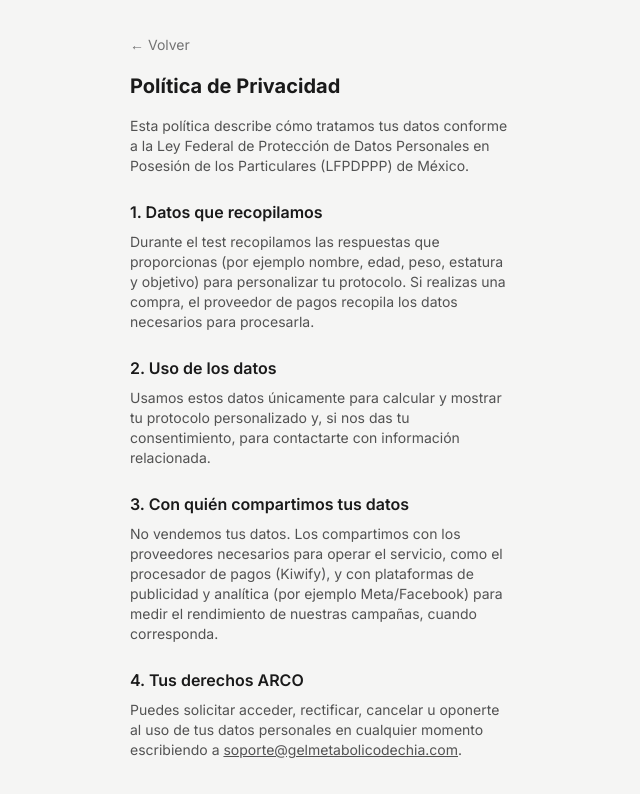
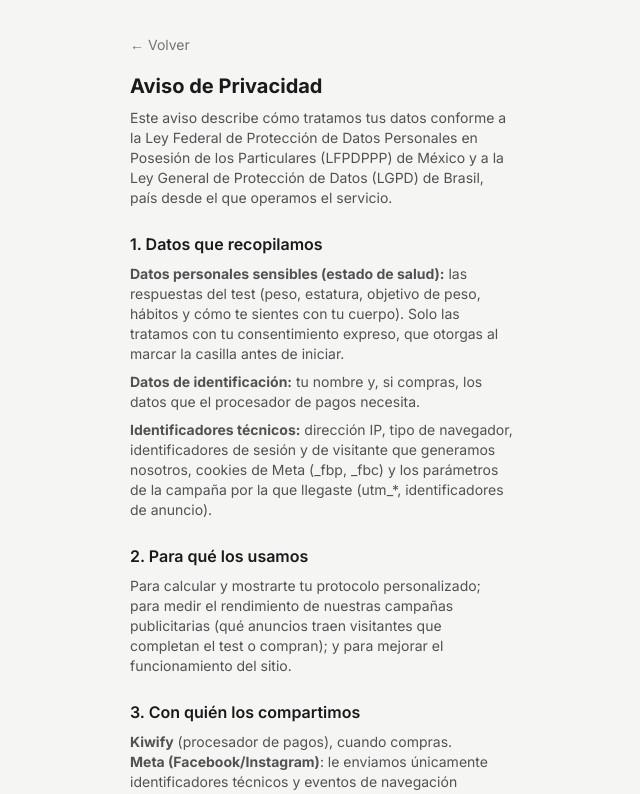
Before and after one commit to qortexia/Gel_Metabolico_de_Chia, a Next.js app: page /privacy in a window 1280 px wide. Shown: the top 794 px of the page, without its empty margins (318-958 px from the left). Built offline with nearby package versions, Linux system fonts and the light colour scheme; no server answers.

Commit message:
docs: privacy notice with sensitive data, Meta sharing and retention; tracking envs

```diff
--- a/src/app/privacy/page.tsx
+++ b/src/app/privacy/page.tsx
@@ -1,8 +1,12 @@
 import { LANDING } from '@/lib/content/copy';
+import { PRIVACY_POLICY_VERSION } from '@/lib/tracking/consent';
 
 export const metadata = {
-  title: 'Política de Privacidad — Gel Metabólico de Chía',
+  title: 'Aviso de Privacidad — Gel Metabólico de Chía',
 };
+
+const SECTION = 'mt-6 text-base font-semibold';
+const TEXT = 'mt-2 text-sm text-neutral-600';
 
 export default function PrivacyPage() {
   return (
@@ -11,42 +15,66 @@ export default function PrivacyPage() {
         <a href="/" className="text-sm text-neutral-500 underline-offset-2 hover:underline">
           ← Volver
         </a>
-        <h1 className="mt-4 text-xl font-bold">Política de Privacidad</h1>
-        <p className="mt-4 text-sm text-neutral-600">
-          Esta política describe cómo tratamos tus datos conforme a la Ley Federal de
-          Protección de Datos Personales en Posesión de los Particulares (LFPDPPP) de México.
+        <h1 className="mt-4 text-xl font-bold">Aviso de Privacidad</h1>
+        <p className={TEXT}>
+          Este aviso describe cómo tratamos tus datos conforme a la Ley Federal de Protección de
+          Datos Personales en Posesión de los Particulares (LFPDPPP) de México y a la Ley General
+          de Protección de Datos (LGPD) de Brasil, país desde el que operamos el servicio.
         </p>
 
-        <h2 className="mt-6 text-base font-semibold">1. Datos que recopilamos</h2>
-        <p className="mt-2 text-sm text-neutral-600">
-          Durante el test recopilamos las respuestas que proporcionas (por ejemplo nombre,
-          edad, peso, estatura y objetivo) para personalizar tu protocolo. Si realizas una
-          compra, el proveedor de pagos recopila los datos necesarios para procesarla.
+        <h2 className={SECTION}>1. Datos que recopilamos</h2>
+        <p className={TEXT}>
+          <strong>Datos personales sensibles (estado de salud):</strong> las respuestas del test
+          (peso, estatura, objetivo de peso, hábitos y cómo te sientes con tu cuerpo). Solo las
+          tratamos con tu consentimiento expreso, que otorgas al marcar la casilla antes de iniciar.
+        </p>
+        <p className={TEXT}>
+          <strong>Datos de identificación:</strong> tu nombre y, si compras, los datos que el
+          procesador de pagos necesita.
+        </p>
+        <p className={TEXT}>
+          <strong>Identificadores técnicos:</strong> dirección IP, tipo de navegador, identificadores
+          de sesión y de visitante que generamos nosotros, cookies de Meta (_fbp, _fbc) y los
+          parámetros de la campaña por la que llegaste (utm_*, identificadores de anuncio).
         </p>
 
-        <h2 className="mt-6 text-base font-semibold">2. Uso de los datos</h2>
-        <p className="mt-2 text-sm text-neutral-600">
-          Usamos estos datos únicamente para calcular y mostrar tu protocolo personalizado y,
-          si nos das tu consentimiento, para contactarte con información relacionada.
+        <h2 className={SECTION}>2. Para qué los usamos</h2>
+        <p className={TEXT}>
+          Para calcular y mostrarte tu protocolo personalizado; para medir el rendimiento de nuestras
+          campañas publicitarias (qué anuncios traen visitantes que completan el test o compran); y
+          para mejorar el funcionamiento del sitio.
         </p>
 
-        <h2 className="mt-6 text-base font-semibold">3. Con quién compartimos tus datos</h2>
-        <p className="mt-2 text-sm text-neutral-600">
-          No vendemos tus datos. Los compartimos con los proveedores necesarios para operar
-          el servicio, como el procesador de pagos (Kiwify), y con plataformas de publicidad
-          y analítica (por ejemplo Meta/Facebook) para medir el rendimiento de nuestras
-          campañas, cuando corresponda.
+        <h2 className={SECTION}>3. Con quién los compartimos</h2>
+        <p className={TEXT}>
+          <strong>Kiwify</strong> (procesador de pagos), cuando compras.
+          <br />
+          <strong>Meta (Facebook/Instagram)</strong>: le enviamos únicamente identificadores técnicos
+          y eventos de navegación genéricos (por ejemplo, &quot;completó el test&quot;, &quot;fue al
+          pago&quot;). Si nos das tu correo o teléfono, los enviamos cifrados de forma irreversible
+          (hash SHA-256). <strong>Nunca</strong> enviamos a Meta tus respuestas de salud (peso,
+          estatura, objetivo ni hábitos).
+          <br />
+          <strong>Supabase</strong> (proveedor de infraestructura) aloja nuestra base de datos.
         </p>
 
-        <h2 className="mt-6 text-base font-semibold">4. Tus derechos ARCO</h2>
-        <p className="mt-2 text-sm text-neutral-600">
-          Puedes solicitar acceder, rectificar, cancelar u oponerte al uso de tus datos
-          personales en cualquier momento escribiendo a{' '}
+        <h2 className={SECTION}>4. Conservación</h2>
+        <p className={TEXT}>
+          Los identificadores técnicos (IP, navegador) se eliminan a los 90 días. Los datos de tu
+          test se conservan mientras uses el servicio o hasta que solicites su eliminación.
+        </p>
+
+        <h2 className={SECTION}>5. Tus derechos ARCO y revocación del consentimiento</h2>
+        <p className={TEXT}>
+          Puedes acceder, rectificar, cancelar u oponerte al tratamiento de tus datos, y revocar tu
+          consentimiento en cualquier momento, escribiendo a{' '}
           <a href={`mailto:${LANDING.contactoEmail}`} className="underline">
             {LANDING.contactoEmail}
           </a>
           .
         </p>
+
+        <p className="mt-8 text-xs text-neutral-400">Versión del aviso: {PRIVACY_POLICY_VERSION}</p>
       </div>
     </div>
   );
```
Also changed, not shown: 2 other files (tests, documents, lock files or other folders).
